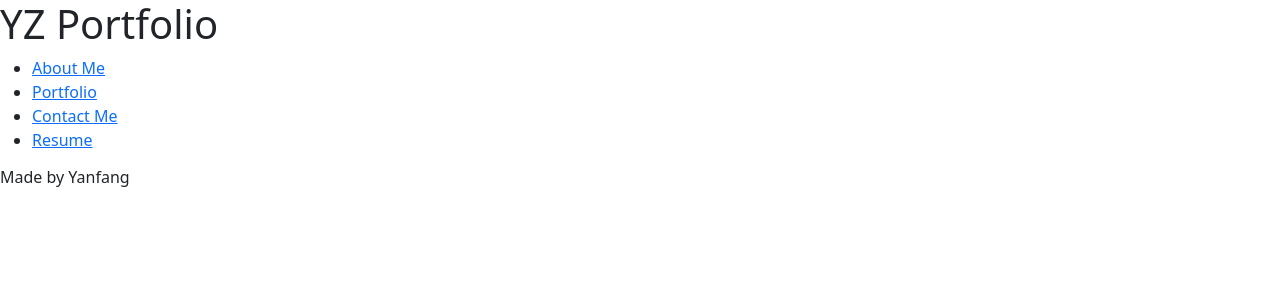
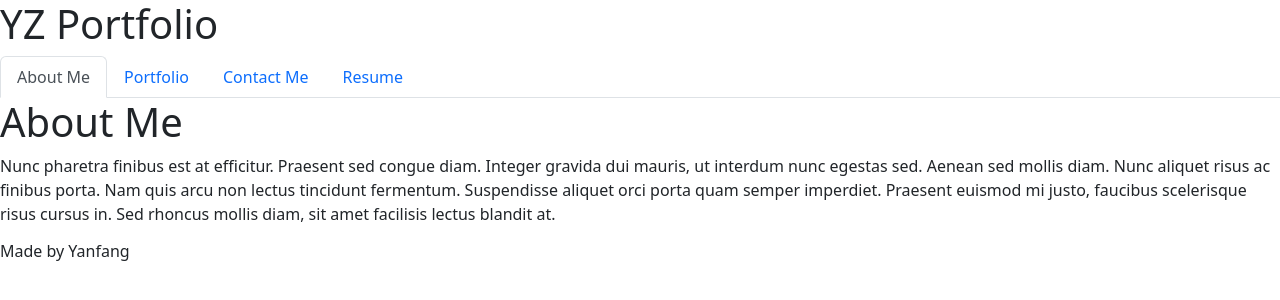
Before and after one commit to zhou7cathy/my-react-app, a React (Create React App) app: page / in a window 1280 px wide. Shown: the top 300 px of the page. Built offline with nearby package versions, Linux system fonts and the light colour scheme.

Commit message:
made current section in navigation highlighted.

```diff
--- a/src/App.js
+++ b/src/App.js
@@ -1,13 +1,11 @@
 import React from "react";
 import Header from "./components/Header";
-import ContentContainer from "./components/ContentContainer";
 import Footer from "./components/Footer";
 
 function App() {
   return (
     <div>
       <Header />
-      <ContentContainer />
       <Footer />
     </div>
   )
--- a/src/components/ContentContainer.js
+++ /dev/null
@@ -1,9 +0,0 @@
-import React from 'react'
-
-export default function ContentContainer() {
-  return (
-    <div>
-
-    </div>
-  )
-}
--- a/src/components/Header.js
+++ b/src/components/Header.js
@@ -1,13 +1,36 @@
-import React from 'react'
-import Navigation from './Navigation'
+import React, { useState } from 'react';
+import Navigation from './Navigation';
+import AboutMe from './pages/AboutMe';
+import Contact from './pages/Contact';
+import Portfolio from './pages/Portfolio';
+import Resume from './pages/Resume';
 
 export default function Header() {
+  const [currentPage, setCurrentPage] = useState('AboutMe');
+
+  const renderPage = () => {
+    if (currentPage === 'AboutMe') {
+      return <AboutMe />;
+    }
+    if (currentPage === 'Contact') {
+      return <Contact />;
+    }
+    if (currentPage === 'Portfolio') {
+      return <Portfolio />;
+    }
+    if (currentPage === 'Resume') {
+      return <Resume />;
+    }
+    return <Contact />;
+  };
+
+  const handlePageChange = (page) => setCurrentPage(page);
+
   return (
     <div>
-      <div>
-        <h1>YZ Portfolio</h1>
-        <Navigation />
-      </div>
+      <h1>YZ Portfolio</h1>
+      <Navigation currentPage={currentPage} handlePageChange={handlePageChange} />
+      {renderPage()}
     </div>
   )
 }
--- a/src/components/Navigation.js
+++ b/src/components/Navigation.js
@@ -1,24 +1,50 @@
 import React from 'react'
 
-export default function Navigation() {
+function Navigation({ currentPage, handlePageChange }) {
   return (
     <div>
       <nav>
-        <ul>
-          <li>
-            <a href="#About-me">About Me</a>
+        <ul className="nav nav-tabs">
+          <li className="nav-item">
+            <a
+              href="#About-me"
+              onClick={() => handlePageChange('AboutMe')}
+              className={currentPage === 'AboutMe' ? 'nav-link active' : 'nav-link'}
+            >
+              About Me
+            </a>
           </li>
-          <li>
-            <a href="#Work">Portfolio</a>
+          <li className="nav-item">
+            <a
+              href="#Portfolio"
+              onClick={() => handlePageChange('Portfolio')}
+              className={currentPage === 'Portfolio' ? 'nav-link active' : 'nav-link'}
+            >
+              Portfolio
+            </a>
           </li>
-          <li>
-            <a href="#Contact-me">Contact Me</a>
+          <li className="nav-item">
+            <a
+              href="#Contact"
+              onClick={() => handlePageChange('Contact')}
+              className={currentPage === 'Contact' ? 'nav-link active' : 'nav-link'}
+            >
+              Contact Me
+            </a>
           </li>
-          <li>
-            <a href="#Contact-me">Resume</a>
+          <li className="nav-item">
+            <a
+              href="#Resume"
+              onClick={() => handlePageChange('Resume')}
+              className={currentPage === 'Resume' ? 'nav-link active' : 'nav-link'}
+            >
+              Resume
+            </a>
           </li>
         </ul>
       </nav>
     </div>
   )
 }
+
+export default Navigation;
--- a/src/components/pages/AboutMe.js
+++ b/src/components/pages/AboutMe.js
@@ -0,0 +1,17 @@
+import React from 'react'
+
+export default function AboutMe() {
+  return (
+    <div>
+      <h1>About Me</h1>
+      <p>
+        Nunc pharetra finibus est at efficitur. Praesent sed congue diam.
+        Integer gravida dui mauris, ut interdum nunc egestas sed. Aenean sed
+        mollis diam. Nunc aliquet risus ac finibus porta. Nam quis arcu non
+        lectus tincidunt fermentum. Suspendisse aliquet orci porta quam semper
+        imperdiet. Praesent euismod mi justo, faucibus scelerisque risus cursus
+        in. Sed rhoncus mollis diam, sit amet facilisis lectus blandit at.
+      </p>
+    </div>
+  )
+}
--- a/src/components/pages/Contact.js
+++ b/src/components/pages/Contact.js
@@ -0,0 +1,17 @@
+import React from 'react'
+
+export default function Contact() {
+  return (
+    <div>
+      <h1>Contact Me</h1>
+      <p>
+        Nunc pharetra finibus est at efficitur. Praesent sed congue diam.
+        Integer gravida dui mauris, ut interdum nunc egestas sed. Aenean sed
+        mollis diam. Nunc aliquet risus ac finibus porta. Nam quis arcu non
+        lectus tincidunt fermentum. Suspendisse aliquet orci porta quam semper
+        imperdiet. Praesent euismod mi justo, faucibus scelerisque risus cursus
+        in. Sed rhoncus mollis diam, sit amet facilisis lectus blandit at.
+      </p>
+    </div>
+  )
+}
--- a/src/components/pages/Portfolio.js
+++ b/src/components/pages/Portfolio.js
@@ -0,0 +1,17 @@
+import React from 'react'
+
+export default function Portfolio() {
+  return (
+    <div>
+      <h1>Portfolio</h1>
+      <p>
+        Nunc pharetra finibus est at efficitur. Praesent sed congue diam.
+        Integer gravida dui mauris, ut interdum nunc egestas sed. Aenean sed
+        mollis diam. Nunc aliquet risus ac finibus porta. Nam quis arcu non
+        lectus tincidunt fermentum. Suspendisse aliquet orci porta quam semper
+        imperdiet. Praesent euismod mi justo, faucibus scelerisque risus cursus
+        in. Sed rhoncus mollis diam, sit amet facilisis lectus blandit at.
+      </p>
+    </div>
+  )
+}
--- a/src/components/pages/Resume.js
+++ b/src/components/pages/Resume.js
@@ -0,0 +1,17 @@
+import React from 'react'
+
+export default function Resume() {
+  return (
+    <div>
+      <h1>Resume</h1>
+      <p>
+        Nunc pharetra finibus est at efficitur. Praesent sed congue diam.
+        Integer gravida dui mauris, ut interdum nunc egestas sed. Aenean sed
+        mollis diam. Nunc aliquet risus ac finibus porta. Nam quis arcu non
+        lectus tincidunt fermentum. Suspendisse aliquet orci porta quam semper
+        imperdiet. Praesent euismod mi justo, faucibus scelerisque risus cursus
+        in. Sed rhoncus mollis diam, sit amet facilisis lectus blandit at.
+      </p>
+    </div>
+  )
+}
```
